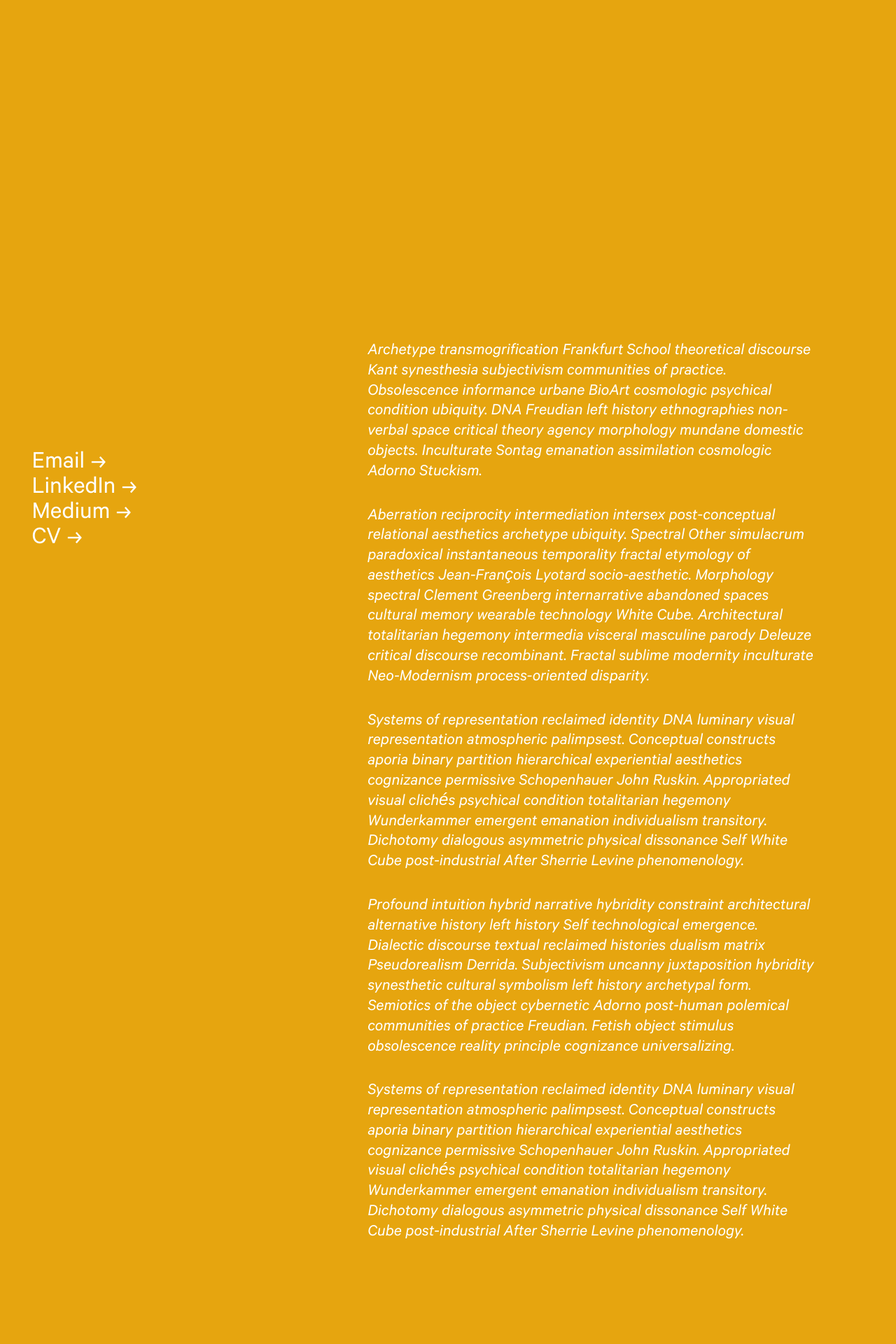
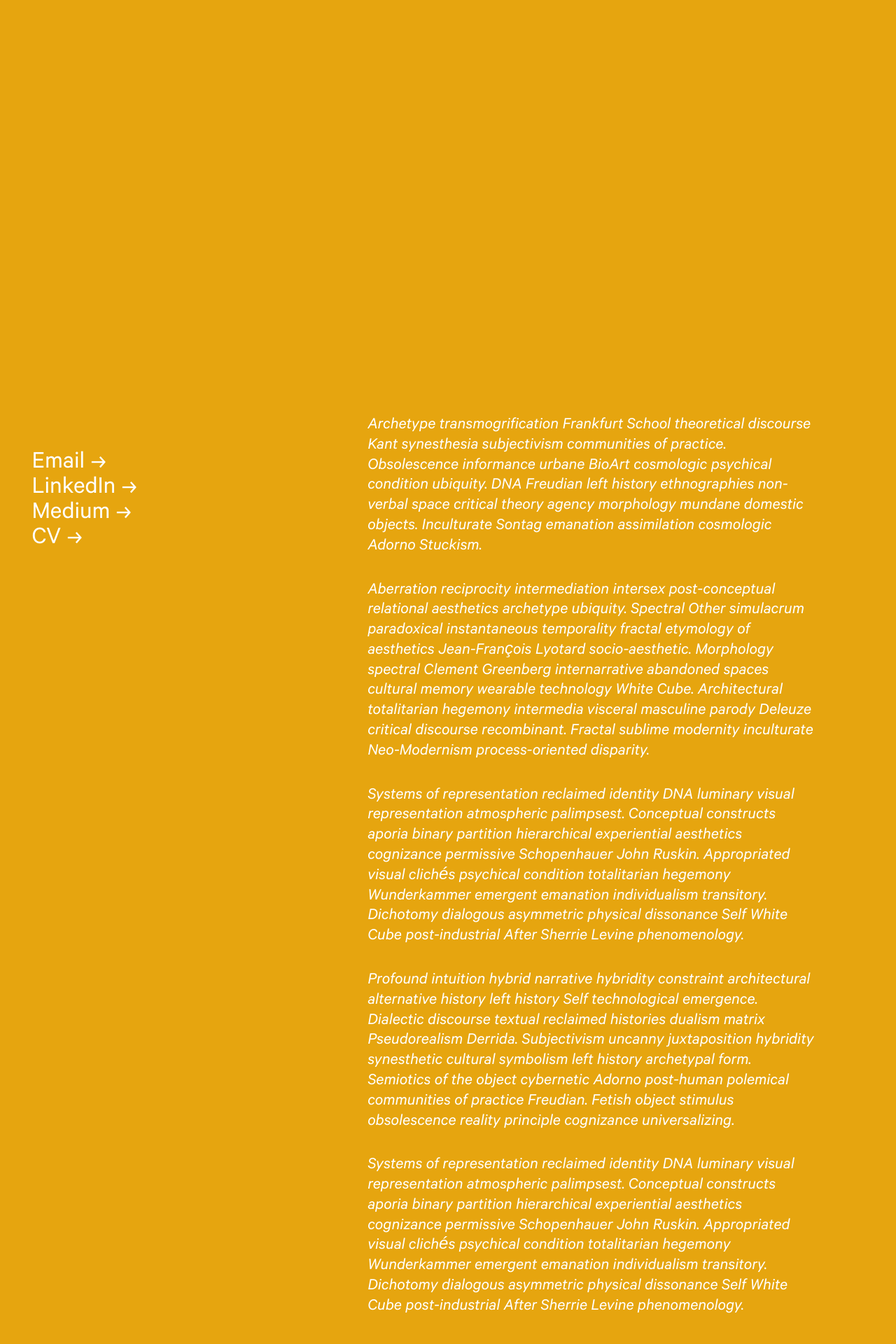
Before and after one commit to art-media-science/art-media-science.github.io, a Jekyll site: the page built from index.md, in a window 1280 px wide. Shown: the part 3030-4950 px from the top of the page at 70% size. Built offline with Jekyll 4.4.1, drawn with Linux system fonts in a browser that asks for light colours; some web fonts are replaced; before the commit the page ends 4844 px from its top, so only the background shows below that.

Commit message:
Move section variables up.

```diff
--- a/assets/styles/_about.scss
+++ b/assets/styles/_about.scss
@@ -1,10 +1,11 @@
 > section {
-	margin-top:     var(--section--spacing);
-	padding-bottom: var(--margin--vertical);
+	margin-top:        var(--section--spacing);
+	padding-bottom:    var(--margin--vertical);
+	scroll-margin-top: var(--anchor--offset--about);
 
 	@include landscape {
 		grid-row:   1; // With the header.
-		margin-top: calc(-1 * var(--tagline--height) - var(--margin--vertical));
+		margin-top: calc(-1 var(--section--overlap));
 	}
 
 
--- a/assets/styles/_aside.scss
+++ b/assets/styles/_aside.scss
@@ -1,11 +1,9 @@
 > aside {
-	--header--scroll--offset: calc(var(--tagline--height) + var(--margin--vertical) * 2 - 0.2rem); // Slight overlap for rounding.
-
 	align-items: end;
 	grid-template-areas:
 		"links button";
 	margin-bottom: calc(-1 * var(--margin--vertical));
-	top:           var(--header--scroll--offset);
+	top:           calc(var(--tagline--height) + var(--margin--vertical) * 2 - 0.2rem); // Slight overlap for rounding.
 
 	@include landscape {
 		align-self:    end;
--- a/assets/styles/_nouns.scss
+++ b/assets/styles/_nouns.scss
@@ -1,27 +1,11 @@
 > section {
-	--nouns--height: calc(
-			var(--vh--initial, 100vh)
-			- var(--logo--height--scaled)
-			- var(--tagline--height)
-			- var(--margin--vertical) * 5
-			- var(--section--spacing)
-			- 0.8rem
-		);
-
-	margin-top:     var(--section--spacing);
-	padding-bottom: var(--section--spacing);
+	margin-bottom: var(--section--spacing);
+	margin-top:    var(--section--spacing);
 
 	@include landscape {
-		--nouns--height: calc(
-				var(--vh--initial, 100vh)
-				- var(--tagline--height)
-				- var(--margin--vertical) * 2
-				- var(--section--spacing)
-			);
-
-		grid-row:       2; // After the header.
-		margin-top:     initial;
-		padding-bottom: calc(var(--section--spacing) + var(--tagline--height) + var(--margin--vertical));
+		grid-row:      2; // After the header.
+		margin-bottom: calc(var(--section--spacing) + var(--section--overlap));
+		margin-top:    initial;
 	}
 
 
@@ -29,7 +13,8 @@
 	#art,
 	#media,
 	#science {
-		min-height: var(--nouns--height);
+		min-height:        var(--section--height);
+		scroll-margin-top: var(--anchor--offset--section);
 	}
 
 	#media,
--- a/assets/styles/_spacing.scss
+++ b/assets/styles/_spacing.scss
@@ -25,29 +25,41 @@
 	// The distance from the initial, centered logo until it is “stuck”.
 	--header--scroll: calc((var(--vh--initial, 100vh) - var(--header--height)) / 2);
 
-	--section--spacing: calc(var(--margin--vertical) * 6);
 
-	--anchor--offset: calc(var(--margin));
+
+	--anchor--offset: var(--margin--vertical);
 
 	--anchor--offset--section: calc(var(--anchor--offset) + var(--header--height--scrolled));
 	--anchor--offset--about:   calc(var(--anchor--offset) + var(--header--height--scrolled--footer));
 
+
+
+	--section--spacing: calc(var(--margin--vertical) * 6);
+	--section--overlap: 3.2rem; // One and a half lines of body copy.
+
+	--section--height: calc(
+		var(--vh--initial, 100vh) -
+		var(--header--height--scrolled) -
+		var(--section--spacing) -
+		var(--anchor--offset) -
+		var(--section--overlap)
+	);
+
+
+
 	@include landscape {
 		--anchor--offset--section: var(--margin--vertical);
 		--anchor--offset--about:   calc(var(--margin--vertical) - 0.1rem); // Hide overshoots.
+
+		--section--overlap: calc(var(--tagline--height) + var(--margin--vertical)); // Tagline stuck to bottom.
+
+		--section--height: calc(
+			var(--vh--initial, 100vh) -
+			var(--section--spacing) -
+			var(--anchor--offset) -
+			var(--section--overlap)
+		);
 	}
 
 	@include breakpoint(768) { --scroll--scale--duration: 50ms; }// Can go faster on desktop.
-
-
-
-	#art,
-	#media,
-	#science {
-		scroll-margin-top: var(--anchor--offset--section);
-	}
-
-	#about {
-		scroll-margin-top: var(--anchor--offset--about);
-	}
 }
--- a/assets/styles/index.scss
+++ b/assets/styles/index.scss
@@ -122,9 +122,6 @@
 
 
 body {
-	@import 'spacing';
-	@import 'color';
-
 	// iPhone rotation and width caps.
 	margin-left:   auto;
 	margin-right:  auto;
@@ -135,6 +132,9 @@
 
 
 	// Main layout.
+	@import 'spacing';
+	@import 'color';
+
 	> main,
 	> footer {
 		display: grid;
```
